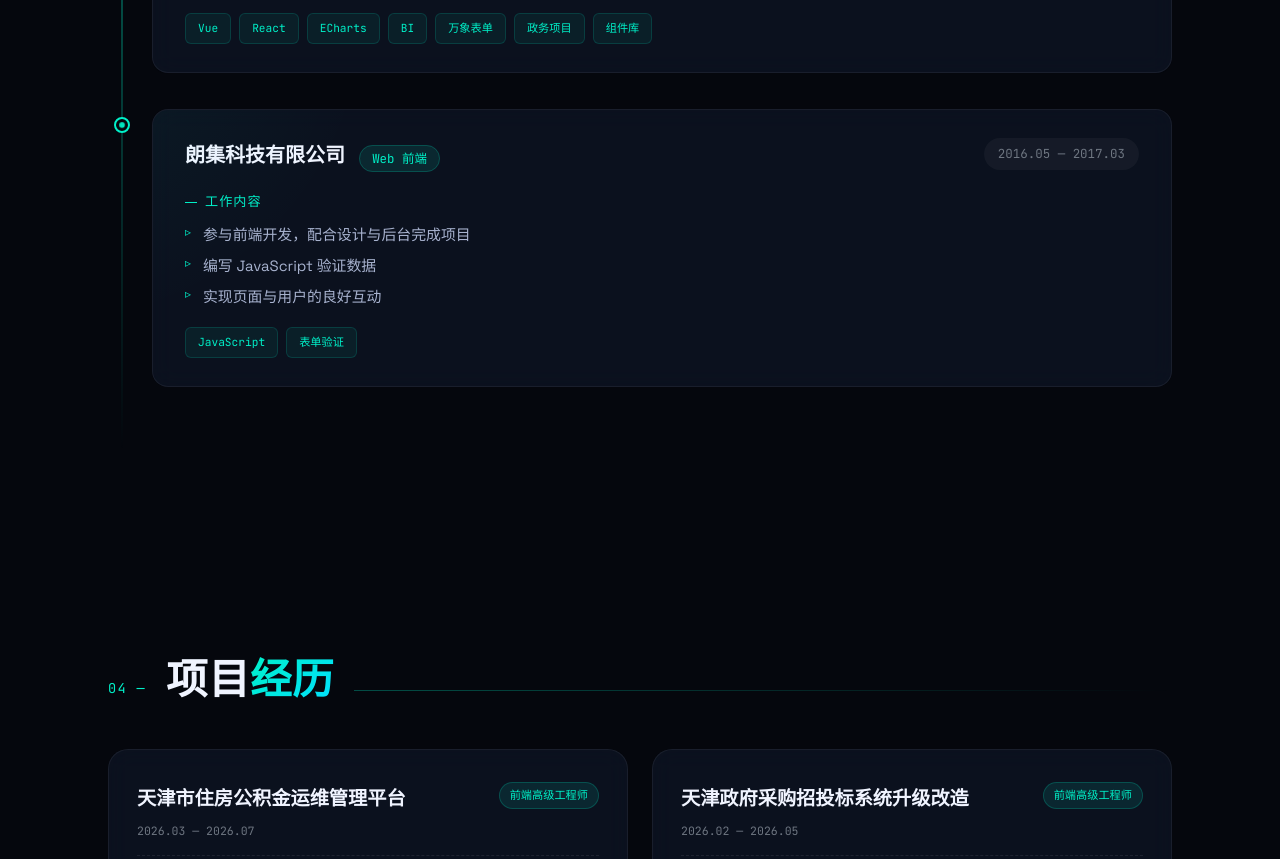
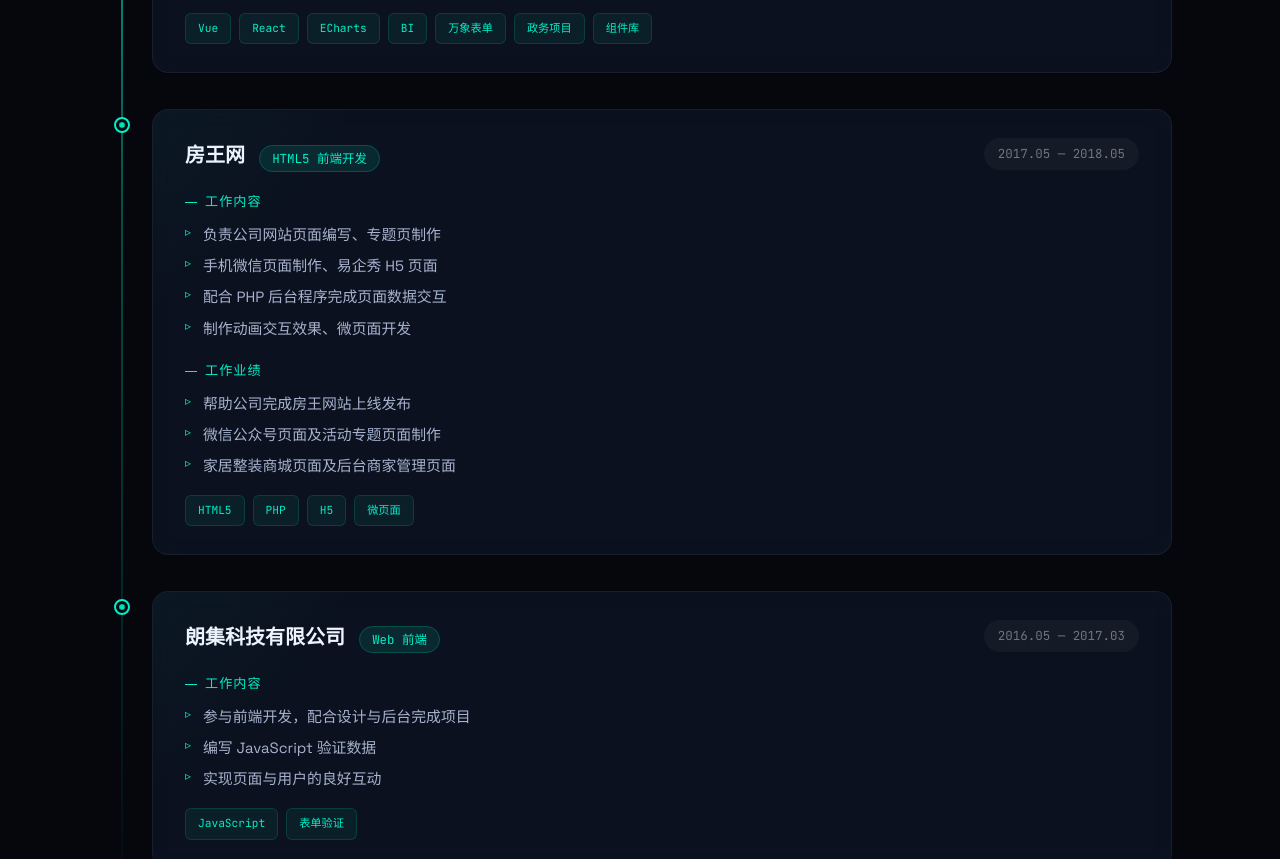
Before and after one commit to sgjy123/Resume, a plain HTML site: page index.html in a window 1280 px wide. Shown: the part 3582-4441 px from the top of the page. Drawn offline with Linux system fonts and the light colour scheme.

Commit message:
fix: 恢复被误删的房王网公司工作经历

```diff
--- a/index.html
+++ b/index.html
@@ -297,6 +297,35 @@
       </div>
 
       <div class="tl-item">
+      <div class="tl-item">
+        <div class="tl-dot"></div>
+        <div class="tl-card">
+          <div class="tl-head">
+            <div>
+              <span class="tl-company">房王网</span>
+              <span class="tl-role">HTML5 前端开发</span>
+            </div>
+            <span class="tl-period">2017.05 — 2018.05</span>
+          </div>
+          <div class="tl-sub">工作内容</div>
+          <ul>
+            <li>负责公司网站页面编写、专题页制作</li>
+            <li>手机微信页面制作、易企秀 H5 页面</li>
+            <li>配合 PHP 后台程序完成页面数据交互</li>
+            <li>制作动画交互效果、微页面开发</li>
+          </ul>
+          <div class="tl-sub">工作业绩</div>
+          <ul>
+            <li>帮助公司完成房王网站上线发布</li>
+            <li>微信公众号页面及活动专题页面制作</li>
+            <li>家居整装商城页面及后台商家管理页面</li>
+          </ul>
+          <div class="tags">
+            <span class="tag">HTML5</span><span class="tag">PHP</span><span class="tag">H5</span><span class="tag">微页面</span>
+          </div>
+        </div>
+      </div>
+
 <div class="tl-item">
         <div class="tl-dot"></div>
         <div class="tl-card">
```
Also changed, not shown: 1 other file.
